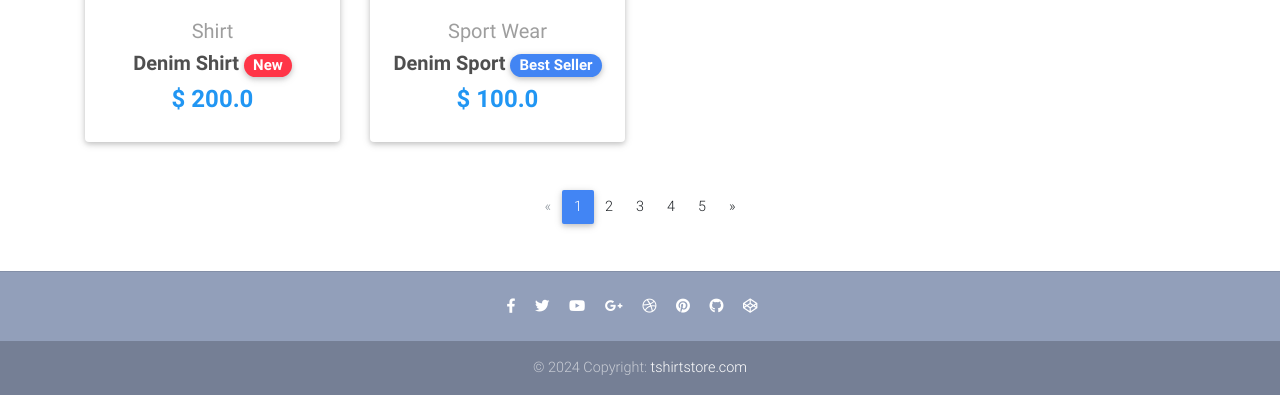
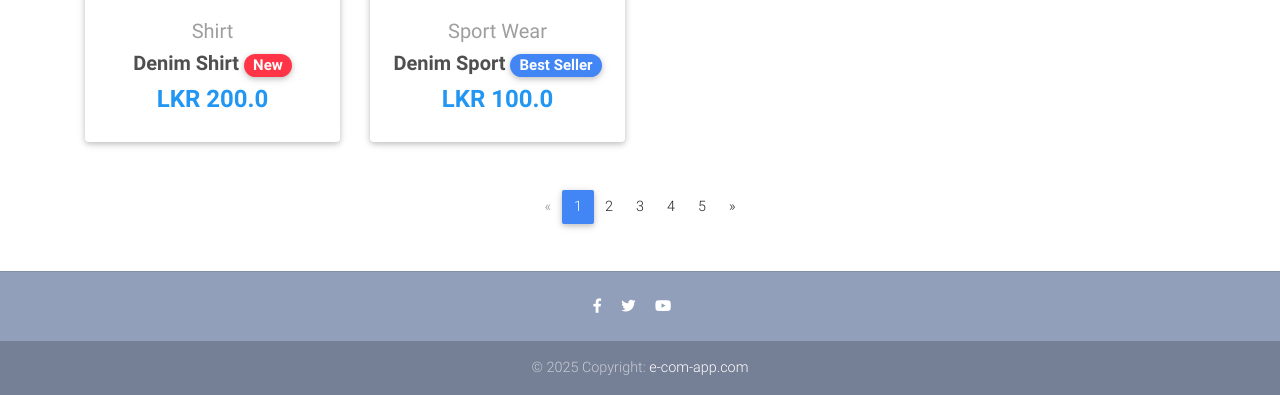
Before and after one commit to sanju2/e-commerce-store, a Django app: page / in a window 1280 px wide. Shown: the part 866-1261 px from the top of the page. Run offline with Django 4.2, Linux system fonts and the light colour scheme; data comes from the database, SQL or seed files in the repository; some libraries are stand-ins or nearby versions.

Commit message:
home page updated

```diff
--- a/DjangoEcommerce/templates/base.html
+++ b/DjangoEcommerce/templates/base.html
@@ -44,7 +44,6 @@
         height: 100vh;
       }
     }
-
   </style>
 
 
--- a/DjangoEcommerce/templates/footer.html
+++ b/DjangoEcommerce/templates/footer.html
@@ -1,61 +1,29 @@
 <!--Footer-->
 <footer class="page-footer text-center font-small mt-4 wow fadeIn">
-
-    <!--Call to action-->
-    <!-- <div class="pt-4">
-      <a class="btn btn-outline-white" href="https://mdbootstrap.com/docs/jquery/getting-started/download/" target="_blank"
-        role="button">Download MDB
-        <i class="fas fa-download ml-2"></i>
-      </a>
-      <a class="btn btn-outline-white" href="https://mdbootstrap.com/education/bootstrap/" target="_blank" role="button">Start
-        free tutorial
-        <i class="fas fa-graduation-cap ml-2"></i>
-      </a>
-    </div> -->
-    <!--/.Call to action-->
 
   <hr class="my-4">
 
   <!-- Social icons -->
   <div class="pb-4">
-      <a href="https://www.facebook.com/mdbootstrap" target="_blank">
+    <a href="#" target="_blank">
       <i class="fab fa-facebook-f mr-3"></i>
     </a>
 
-      <a href="https://twitter.com/MDBootstrap" target="_blank">
+    <a href="#" target="_blank">
       <i class="fab fa-twitter mr-3"></i>
     </a>
 
-      <a href="https://www.youtube.com/watch?v=7MUISDJ5ZZ4" target="_blank">
+    <a href="#" target="_blank">
       <i class="fab fa-youtube mr-3"></i>
     </a>
 
-      <a href="https://plus.google.com/u/0/b/107863090883699620484" target="_blank">
-        <i class="fab fa-google-plus-g mr-3"></i>
-      </a>
-
-      <a href="https://dribbble.com/mdbootstrap" target="_blank">
-        <i class="fab fa-dribbble mr-3"></i>
-      </a>
-
-      <a href="https://pinterest.com/mdbootstrap" target="_blank">
-        <i class="fab fa-pinterest mr-3"></i>
-      </a>
-
-      <a href="https://github.com/mdbootstrap/bootstrap-material-design" target="_blank">
-        <i class="fab fa-github mr-3"></i>
-      </a>
-
-      <a href="http://codepen.io/mdbootstrap/" target="_blank">
-        <i class="fab fa-codepen mr-3"></i>
-      </a>
   </div>
   <!-- Social icons -->
 
   <!--Copyright-->
   <div class="footer-copyright py-3">
-      © 2024 Copyright:
-      <a href="#" target="_blank"> tshirtstore.com </a>
+    © 2025 Copyright:
+    <a href="#" target="_blank"> e-com-app.com </a>
   </div>
   <!--/.Copyright-->
 
--- a/DjangoEcommerce/templates/home.html
+++ b/DjangoEcommerce/templates/home.html
@@ -1,7 +1,6 @@
 {% extends 'base.html' %}
 
 {% block content %}
-
 
 <!--Carousel Wrapper-->
   <div id="carousel-example-1z" class="carousel slide carousel-fade pt-4" data-ride="carousel">
@@ -34,16 +33,6 @@
                 <strong>This is E-Commerce Site</strong>
               </p>
 
-              <!-- <p class="mb-4 d-none d-md-block">
-                <strong>Lorem ipsum dolor sit amet, consectetur adipiscing elit, sed do eiusmod tempor incididunt ut labore et dolore magna aliqua.
-                  Pretium lectus quam id leo in. Cras sed felis eget velit aliquet sagittis id consectetur purus.
-                  Eu tincidunt tortor aliquam nulla facilisi. Turpis egestas maecenas pharetra convallis posuere morbi.</strong>
-              </p>
-
-              <a target="_blank" href="https://mdbootstrap.com/education/bootstrap/" class="btn btn-outline-white btn-lg">Start
-                Download Architecture Diagram
-                <i class="fas fa-graduation-cap ml-2"></i>
-              </a> -->
             </div>
             <!-- Content -->
 
@@ -71,16 +60,6 @@
                 <strong>Best WebSite for buy T-Shirts</strong>
               </p>
 
-              <!-- <p class="mb-4 d-none d-md-block">
-                <strong>Lorem ipsum dolor sit amet, consectetur adipiscing elit, sed do eiusmod tempor incididunt ut labore et dolore magna aliqua.
-                  Pretium lectus quam id leo in. Cras sed felis eget velit aliquet sagittis id consectetur purus.
-                  Eu tincidunt tortor aliquam nulla facilisi. Turpis egestas maecenas pharetra convallis posuere morbi.</strong>
-              </p>
-
-              <a target="_blank" href="https://mdbootstrap.com/education/bootstrap/" class="btn btn-outline-white btn-lg">Start
-                T-Shirt WebSite
-                <i class="fas fa-graduation-cap ml-2"></i>
-              </a> -->
             </div>
             <!-- Content -->
 
@@ -108,16 +87,6 @@
                 <strong>Best for Men & Women</strong>
               </p>
 
-              <!-- <p class="mb-4 d-none d-md-block">
-                <strong>The most comprehensive tutorial for the Bootstrap 4. Loved by over 500 000 users. Video and
-                  written versions
-                  available. Create your own, stunning website.</strong>
-              </p>
-
-              <a target="_blank" href="https://mdbootstrap.com/education/bootstrap/" class="btn btn-outline-white btn-lg">Start
-                free tutorial
-                <i class="fas fa-graduation-cap ml-2"></i>
-              </a> -->
             </div>
             <!-- Content -->
 
@@ -229,7 +198,7 @@
                 </h5>
 
                 <h4 class="font-weight-bold blue-text">
-                  <strong>$
+                  <strong>LKR
                   {% if item.discount_price %}
                   {{ item.discount_price }}
                   {% else %}
```
Also changed, not shown: DjangoEcommerce/templates/checkout.html (+10 -6 lines), DjangoEcommerce/templates/order_summary.html (+11 -9 lines), DjangoEcommerce/templates/payment.html (+20 -10 lines), DjangoEcommerce/templates/product.html (+7 -7 lines). Lines whose indentation alone changed are shown as unchanged.
